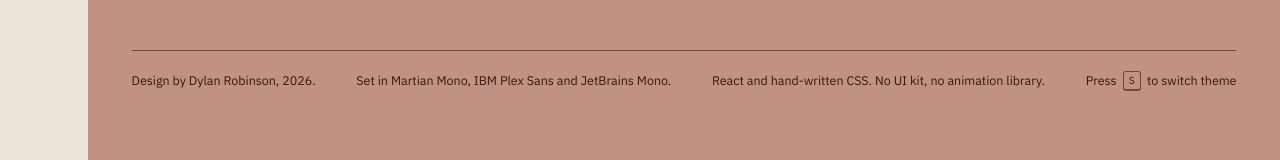
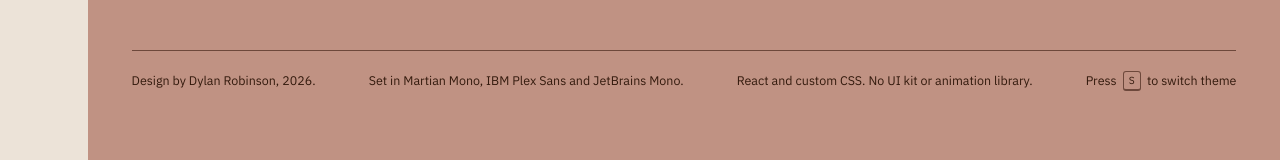
Before and after one commit to TheSpicyTacoGuy/dylan-robinson, a React (Vite) app: page / in a window 1280 px wide. Shown: the part 8949-9109 px from the top of the page. Built offline with nearby package versions, Linux system fonts and the light colour scheme; no server answers.

Commit message:
Fix wording in Colophon component description for clarity

```diff
--- a/src/components/Colophon.tsx
+++ b/src/components/Colophon.tsx
@@ -3,7 +3,7 @@ export function Colophon() {
     <footer className="colophon">
       <p>Design by Dylan Robinson, {new Date().getFullYear()}.</p>
       <p>Set in Martian Mono, IBM Plex Sans and JetBrains Mono.</p>
-      <p>React and hand-written CSS. No UI kit, no animation library.</p>
+      <p>React and custom CSS. No UI kit or animation library.</p>
       <p className="colophon__hint">
         Press <kbd>S</kbd> to switch theme
       </p>
```
